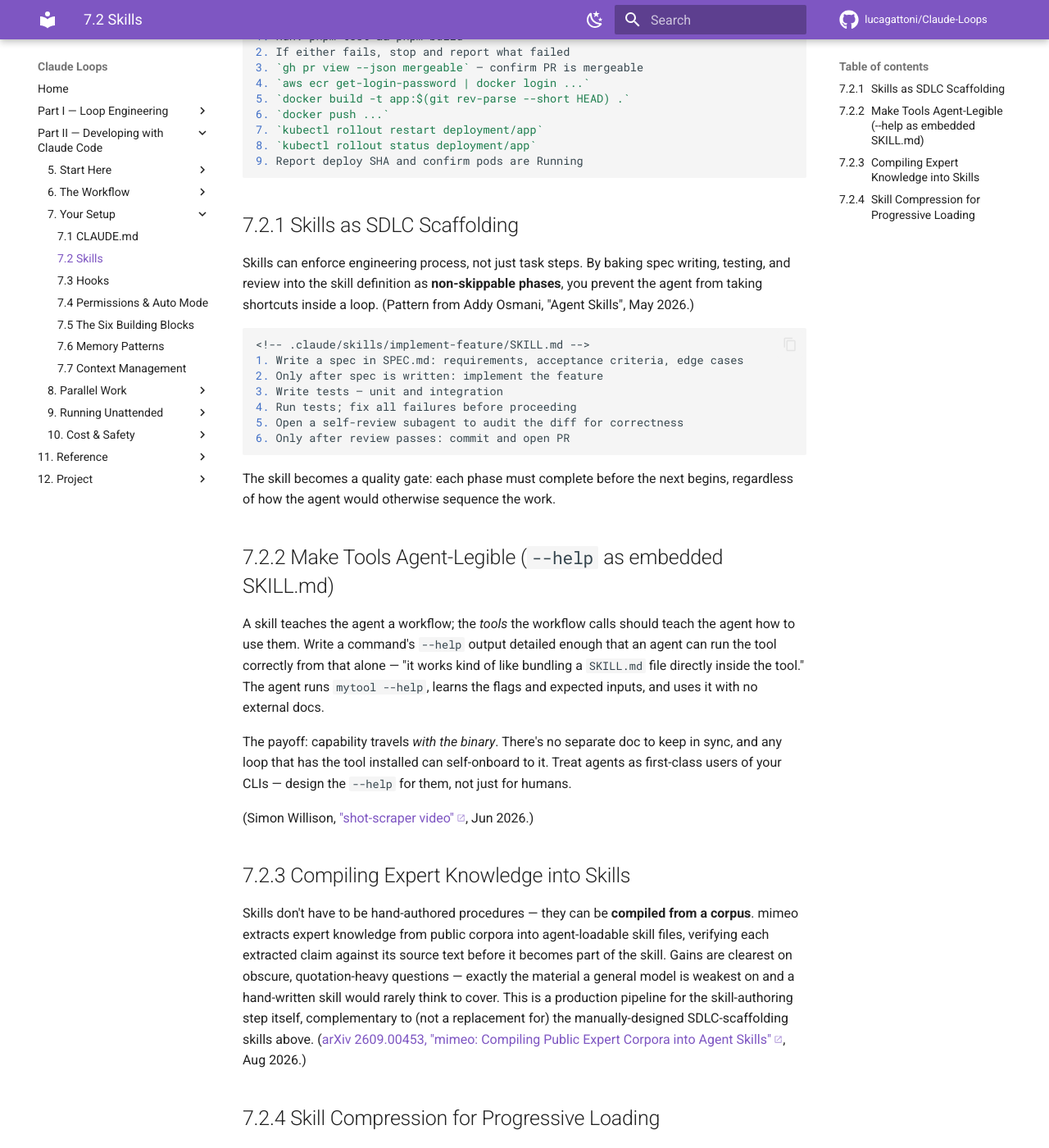
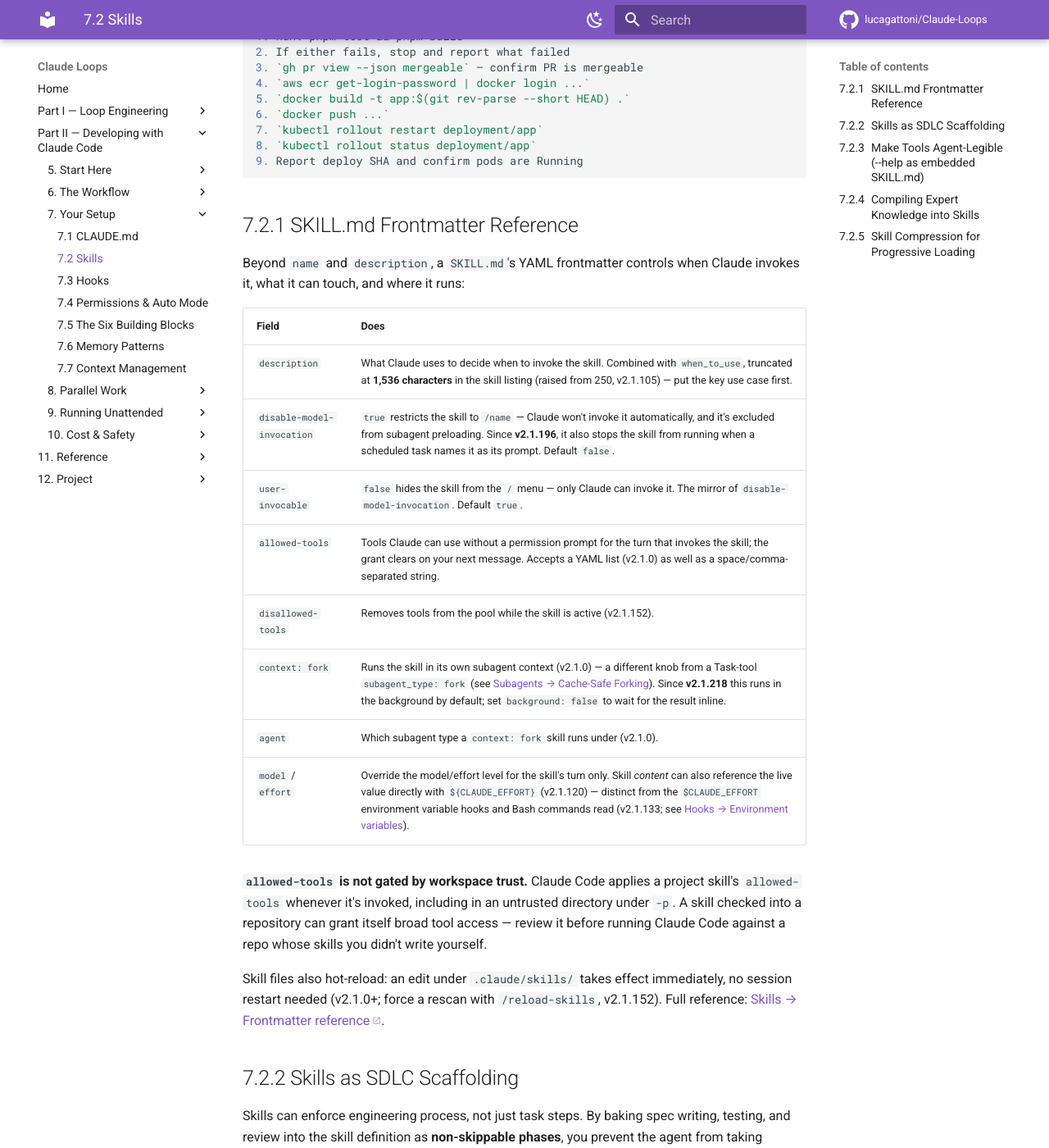
Before and after one commit to lucagattoni/Claude-Loops, an MkDocs documentation site: the page built from docs/06-skills.md, in a window 1280 px wide and 1400 px high, scrolled down 490 px. Shown: the whole window at 82% size. Built offline with MkDocs 1.6.1 and Material for MkDocs 9.7.7, drawn with Linux system fonts in a browser that asks for light colours; comment, search, counter and statistics services are not loaded.

Commit message:
06-skills.md: 0 correction(s), 1 addition(s) from the C10 changelog sweep
- [ADDITION] v2.1.0 – v2.1.218 (per-field) — docs/06 owns 'Skills — SKILL.md' in the topic map yet states not one frontmatter field in 86 lines — a reader cannot write a working skill from this KB. The workspace-trust caveat on `allowed-tools` is the decision-changing part: a checked-in skill can grant itself broad tool access in an untrusted

Backlog step 11 (C10). Sweep covered 3,774/3,774 previously-unswept bullets across
24/24 chunks; evidence in plans/20260906_2306-c10-changelog-sweep-evidence.md.
mkdocs build --strict green on the full change set.

Co-Authored-By: Claude Opus 5 (1M context) <noreply@anthropic.com>
Claude-Session: https://claude.ai/code/session_0143r6VLrjfhL34xeWGQvHmV

````diff
--- a/docs/06-skills.md
+++ b/docs/06-skills.md
@@ -29,6 +29,25 @@ Deploy the current branch to production:
 8. `kubectl rollout status deployment/app`
 9. Report deploy SHA and confirm pods are Running
 ```
+
+## SKILL.md Frontmatter Reference
+
+Beyond `name` and `description`, a `SKILL.md`'s YAML frontmatter controls when Claude invokes it, what it can touch, and where it runs:
+
+| Field | Does |
+|---|---|
+| `description` | What Claude uses to decide when to invoke the skill. Combined with `when_to_use`, truncated at **1,536 characters** in the skill listing (raised from 250, v2.1.105) — put the key use case first. |
+| `disable-model-invocation` | `true` restricts the skill to `/name` — Claude won't invoke it automatically, and it's excluded from subagent preloading. Since **v2.1.196**, it also stops the skill from running when a scheduled task names it as its prompt. Default `false`. |
+| `user-invocable` | `false` hides the skill from the `/` menu — only Claude can invoke it. The mirror of `disable-model-invocation`. Default `true`. |
+| `allowed-tools` | Tools Claude can use without a permission prompt for the turn that invokes the skill; the grant clears on your next message. Accepts a YAML list (v2.1.0) as well as a space/comma-separated string. |
+| `disallowed-tools` | Removes tools from the pool while the skill is active (v2.1.152). |
+| `context: fork` | Runs the skill in its own subagent context (v2.1.0) — a different knob from a Task-tool `subagent_type: fork` (see [Subagents → Cache-Safe Forking](07-subagents.md#cache-safe-forking-and-isolated-child-state)). Since **v2.1.218** this runs in the background by default; set `background: false` to wait for the result inline. |
+| `agent` | Which subagent type a `context: fork` skill runs under (v2.1.0). |
+| `model` / `effort` | Override the model/effort level for the skill's turn only. Skill *content* can also reference the live value directly with `${CLAUDE_EFFORT}` (v2.1.120) — distinct from the `$CLAUDE_EFFORT` environment variable hooks and Bash commands read (v2.1.133; see [Hooks → Environment variables](12-hooks.md#environment-variables-in-hooks)). |
+
+**`allowed-tools` is not gated by workspace trust.** Claude Code applies a project skill's `allowed-tools` whenever it's invoked, including in an untrusted directory under `-p`. A skill checked into a repository can grant itself broad tool access — review it before running Claude Code against a repo whose skills you didn't write yourself.
+
+Skill files also hot-reload: an edit under `.claude/skills/` takes effect immediately, no session restart needed (v2.1.0+; force a rescan with `/reload-skills`, v2.1.152). Full reference: [Skills → Frontmatter reference](https://code.claude.com/docs/en/skills#frontmatter-reference).
 
 ## Skills as SDLC Scaffolding
 
````
